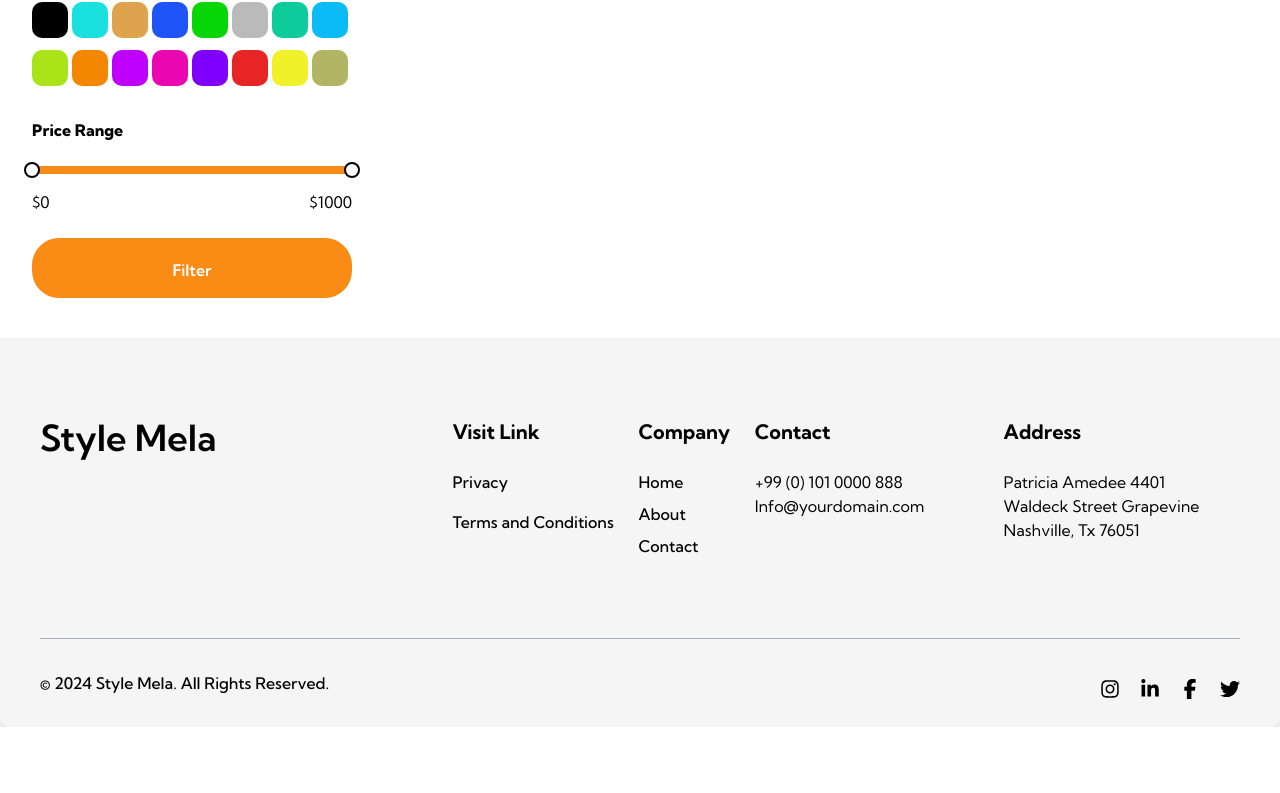
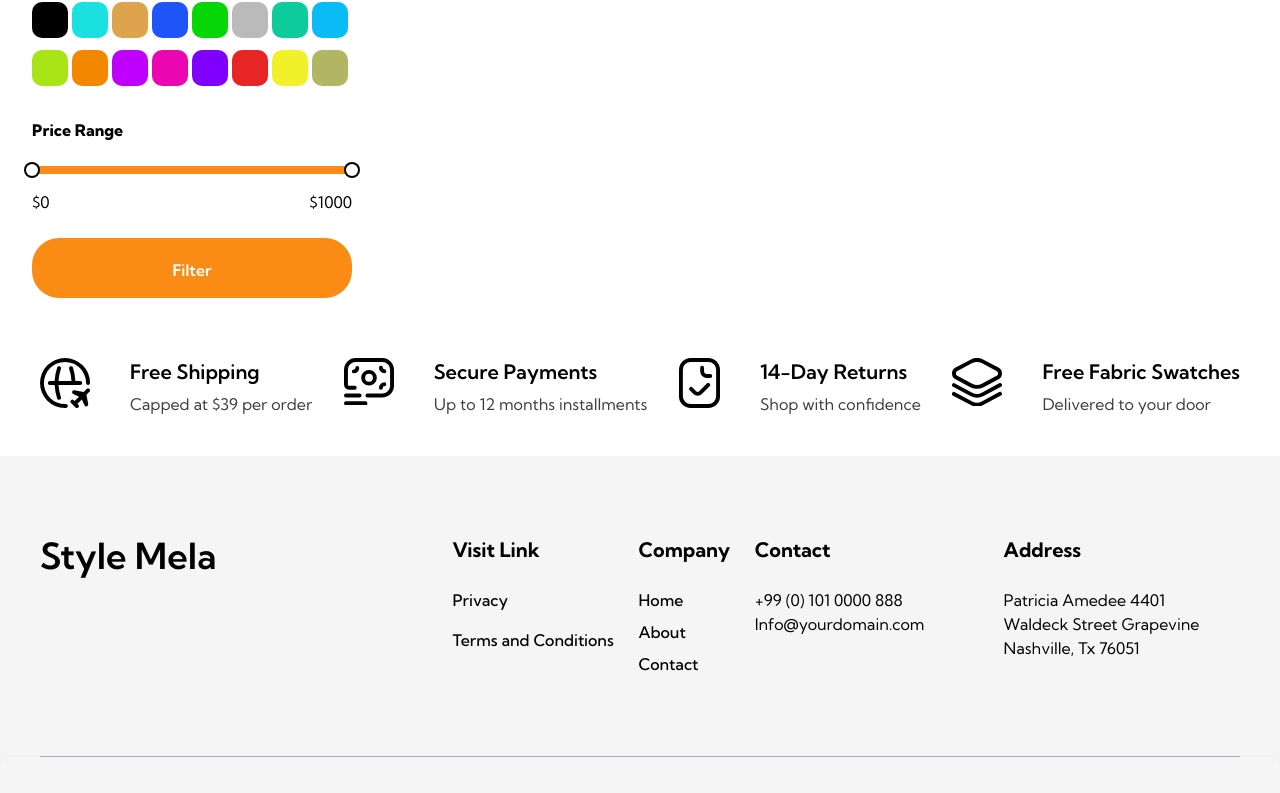
Before and after one commit to tanbirhaque/style-mela-client, a Next.js app: page /shop in a window 1280 px wide. Shown: the part 905-1698 px from the top of the page. Before the commit the page ends 1632 px from the top, so only its background shows below. Built offline with nearby package versions, Linux system fonts and the light colour scheme; no server answers.

Commit message:
footer completed

```diff
--- a/src/components/Category/Colors.tsx
+++ b/src/components/Category/Colors.tsx
@@ -2,7 +2,7 @@ import React from "react";
 
 const Colors = () => {
   return (
-    <div className="my-5 grid grid-cols-8">
+    <div className="my-5 grid grid-cols-8 gap-10 md:gap-0">
       <span className="bg-[#000000] w-9 h-9 rounded-[10px] mb-3 inline-block">
         B
       </span>
--- a/src/components/shared/Footer/Footer.tsx
+++ b/src/components/shared/Footer/Footer.tsx
@@ -8,6 +8,87 @@ import {
 
 const Footer = () => {
   return (
+    <>
+      <div className="p-5 md:px-10 text-[#000000] flex justify-between flex-col md:flex-row gap-3 md:gap-0">
+        <div className="flex gap-10">
+          <svg
+            xmlns="http://www.w3.org/2000/svg"
+            width="50"
+            height="50"
+            viewBox="0 0 50 50"
+            className="hover:fill-[#fa8c16] "
+          >
+            <g transform="translate(0)">
+              <path d="M42.187,25a1.953,1.953,0,0,1-1.953,1.953H18.511a50.6,50.6,0,0,0,2.4,12.31,1.953,1.953,0,1,1-3.729,1.162A54.107,54.107,0,0,1,14.6,26.953H9.766a1.953,1.953,0,0,1,0-3.906H14.6A53.857,53.857,0,0,1,17.194,9.572a1.953,1.953,0,1,1,3.727,1.168,50.359,50.359,0,0,0-2.411,12.307H31.494a48.772,48.772,0,0,0-2.3-12.307,1.953,1.953,0,1,1,3.727-1.168,52.467,52.467,0,0,1,2.487,13.475h4.829A1.953,1.953,0,0,1,42.187,25Zm.49-17.678A25,25,0,0,0,7.322,42.678,24.837,24.837,0,0,0,25,50c.357,0,.718-.008,1.074-.023a1.953,1.953,0,0,0-.165-3.9c-.3.013-.607.019-.909.019A21.094,21.094,0,1,1,46.094,25,1.953,1.953,0,0,0,50,25,24.837,24.837,0,0,0,42.678,7.322Z" />
+              <path
+                d="M330.96,312.571a1.953,1.953,0,0,0-2.762,0l-2.98,2.98-9.238-1.76a1.953,1.953,0,0,0-1.185,3.692l5.808,2.683-4.4,4.4-.865-.865a1.953,1.953,0,0,0-2.762,2.762l4.492,4.492a1.953,1.953,0,0,0,2.762-2.762l-.865-.865,4.4-4.4,2.683,5.808a1.953,1.953,0,0,0,3.692-1.185l-1.76-9.238,2.98-2.98a1.953,1.953,0,0,0,0-2.762Z"
+                transform="translate(-281.532 -281.53)"
+              />
+            </g>
+          </svg>
+
+          <div className="flex flex-col gap-1.5">
+            <p className="text-xl font-semibold">Free Shipping</p>
+            <p className=" text-[#3d3d3d]">Capped at $39 per order</p>
+          </div>
+        </div>
+        <div className="flex gap-10">
+          <svg
+            xmlns="http://www.w3.org/2000/svg"
+            width="50"
+            height="47.168"
+            viewBox="0 0 50 47.168"
+            className="hover:fill-[#fa8c16]"
+          >
+            <path
+              d="M38.281,53.953H23.438a1.953,1.953,0,0,1,0-3.906H38.281a7.821,7.821,0,0,0,7.813-7.812V26.219a7.821,7.821,0,0,0-7.812-7.812H11.719a7.821,7.821,0,0,0-7.812,7.813V41.258a.978.978,0,0,0,.977.977h5.859a1.953,1.953,0,0,1,0,3.906H4.883A4.888,4.888,0,0,1,0,41.258V26.219A11.732,11.732,0,0,1,11.719,14.5H38.281A11.732,11.732,0,0,1,50,26.219V42.234A11.732,11.732,0,0,1,38.281,53.953ZM17.578,52a1.953,1.953,0,0,0-1.953-1.953H1.953a1.953,1.953,0,0,0,0,3.906H15.625A1.953,1.953,0,0,0,17.578,52Zm5.859,7.717a1.953,1.953,0,0,0-1.953-1.953H1.953a1.953,1.953,0,0,0,0,3.906H21.484A1.953,1.953,0,0,0,23.438,59.715Zm9.375-25.488A7.813,7.813,0,1,0,25,42.039,7.821,7.821,0,0,0,32.813,34.227Zm-3.906,0A3.906,3.906,0,1,1,25,30.32,3.911,3.911,0,0,1,28.906,34.227Zm13.379-6.543a1.953,1.953,0,0,0-1.953-1.953,1.467,1.467,0,0,1-1.465-1.465,1.953,1.953,0,0,0-3.906,0,5.377,5.377,0,0,0,5.371,5.371A1.953,1.953,0,0,0,42.285,27.684ZM15.234,24.461a1.953,1.953,0,0,0-3.906,0,1.467,1.467,0,0,1-1.465,1.465,1.953,1.953,0,0,0,0,3.906A5.377,5.377,0,0,0,15.234,24.461ZM38.867,44.188a1.467,1.467,0,0,1,1.465-1.465,1.953,1.953,0,0,0,0-3.906,5.377,5.377,0,0,0-5.371,5.371,1.953,1.953,0,0,0,3.906,0Z"
+              transform="translate(0 -14.5)"
+            />
+          </svg>
+          <div className="flex flex-col gap-1.5">
+            <p className="text-xl font-semibold">Secure Payments</p>
+            <p className=" text-[#3d3d3d]">Up to 12 months installments</p>
+          </div>
+        </div>
+        <div className="flex gap-10">
+          <svg
+            xmlns="http://www.w3.org/2000/svg"
+            width="41"
+            height="50"
+            viewBox="0 0 41 50"
+            className="hover:fill-[#fa8c16]"
+          >
+            <path
+              d="M73.4,50H55.6A11.675,11.675,0,0,1,44,38.281V11.719A11.675,11.675,0,0,1,55.6,0H73.4A11.675,11.675,0,0,1,85,11.719V38.281A11.675,11.675,0,0,1,73.4,50ZM55.6,3.906a7.783,7.783,0,0,0-7.736,7.812V38.281A7.783,7.783,0,0,0,55.6,46.094H73.4a7.783,7.783,0,0,0,7.736-7.812V11.719A7.783,7.783,0,0,0,73.4,3.906ZM77.167,17.969a1.944,1.944,0,0,0-1.934-1.953H71.946a2.919,2.919,0,0,1-2.9-2.93V9.766a1.934,1.934,0,1,0-3.868,0v3.32a6.81,6.81,0,0,0,6.769,6.836h3.288A1.944,1.944,0,0,0,77.167,17.969ZM66.932,36l7.643-7.767a1.967,1.967,0,0,0-.009-2.762,1.921,1.921,0,0,0-2.735.009l-7.644,7.769a2.108,2.108,0,0,1-3.024,0l-3.7-3.771a1.921,1.921,0,0,0-2.735-.012,1.967,1.967,0,0,0-.012,2.762L58.416,36a5.949,5.949,0,0,0,8.516,0Z"
+              transform="translate(-44)"
+            />
+          </svg>
+          <div className="flex flex-col gap-1.5">
+            <p className="text-xl font-semibold">14-Day Returns</p>
+            <p className=" text-[#3d3d3d]">Shop with confidence</p>
+          </div>
+        </div>
+        <div className="flex gap-10">
+          <svg
+            xmlns="http://www.w3.org/2000/svg"
+            width="50"
+            height="48.541"
+            viewBox="0 0 50 48.541"
+            className="hover:fill-[#fa8c16]"
+          >
+            <g transform="translate(-0.001 -7.791)">
+              <path
+                d="M25,38.656a13.953,13.953,0,0,1-6.6-1.663L3.494,29a6.615,6.615,0,0,1,.034-11.681l14.943-7.9a13.956,13.956,0,0,1,13.06,0l14.943,7.9A6.615,6.615,0,0,1,46.508,29l-14.906,8A13.955,13.955,0,0,1,25,38.656ZM25,11.7a10.054,10.054,0,0,0-4.7,1.169L5.354,20.77a2.708,2.708,0,0,0-.014,4.786l14.906,8a10.037,10.037,0,0,0,9.51,0l14.906-8a2.708,2.708,0,0,0-.014-4.786L29.7,12.866A10.055,10.055,0,0,0,25,11.7Zm-5.617-.558h0ZM31.6,54.668l17.368-9.316a1.953,1.953,0,0,0-1.846-3.442L29.756,51.226a10.041,10.041,0,0,1-9.518,0L2.87,42a1.953,1.953,0,1,0-1.831,3.45L18.4,54.668a13.935,13.935,0,0,0,13.2,0Zm0-8.789,17.368-9.316a1.953,1.953,0,0,0-1.846-3.442L29.756,42.437a10.041,10.041,0,0,1-9.518,0L2.87,33.215a1.953,1.953,0,1,0-1.831,3.45L18.4,45.879a13.935,13.935,0,0,0,13.2,0Z"
+                transform="translate(0)"
+              />
+            </g>
+          </svg>
+          <div className="flex flex-col gap-1.5">
+            <p className="text-xl font-semibold">Free Fabric Swatches</p>
+            <p className=" text-[#3d3d3d]">Delivered to your door</p>
+          </div>
+        </div>
+      </div>
       <div className="bg-[#f5f5f5] mt-5">
         {/* footer */}
         <footer className="p-5 md:px-10 md:py-20">
@@ -21,7 +102,9 @@ const Footer = () => {
             </div>
             <div className="flex flex-col md:flex-row justify-around text-[#000000] w-2/3">
               <div className=" max-w-56">
-              <h2 className="mb-6 text-sm md:text-xl font-bold">Visit Link</h2>
+                <h2 className="mb-6 text-sm md:text-xl font-bold">
+                  Visit Link
+                </h2>
                 <ul className="font-medium space-y-4">
                   <li>
                     <Link href="/privacy" className="hover:text-[#fa8c16]">
@@ -94,6 +177,7 @@ const Footer = () => {
           </div>
         </footer>
       </div>
+    </>
   );
 };
 
```
Lines whose indentation alone changed are shown as unchanged.
